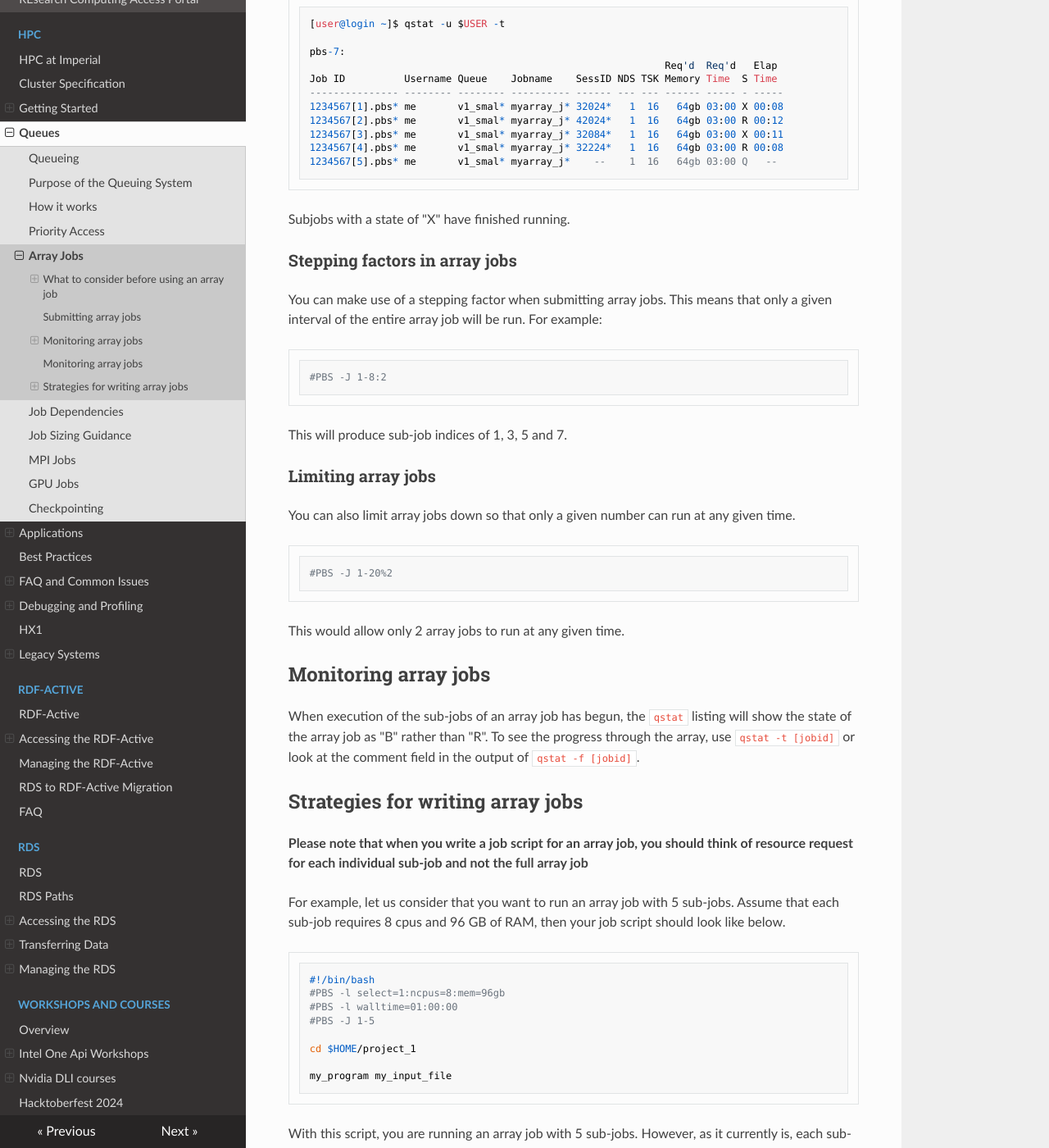
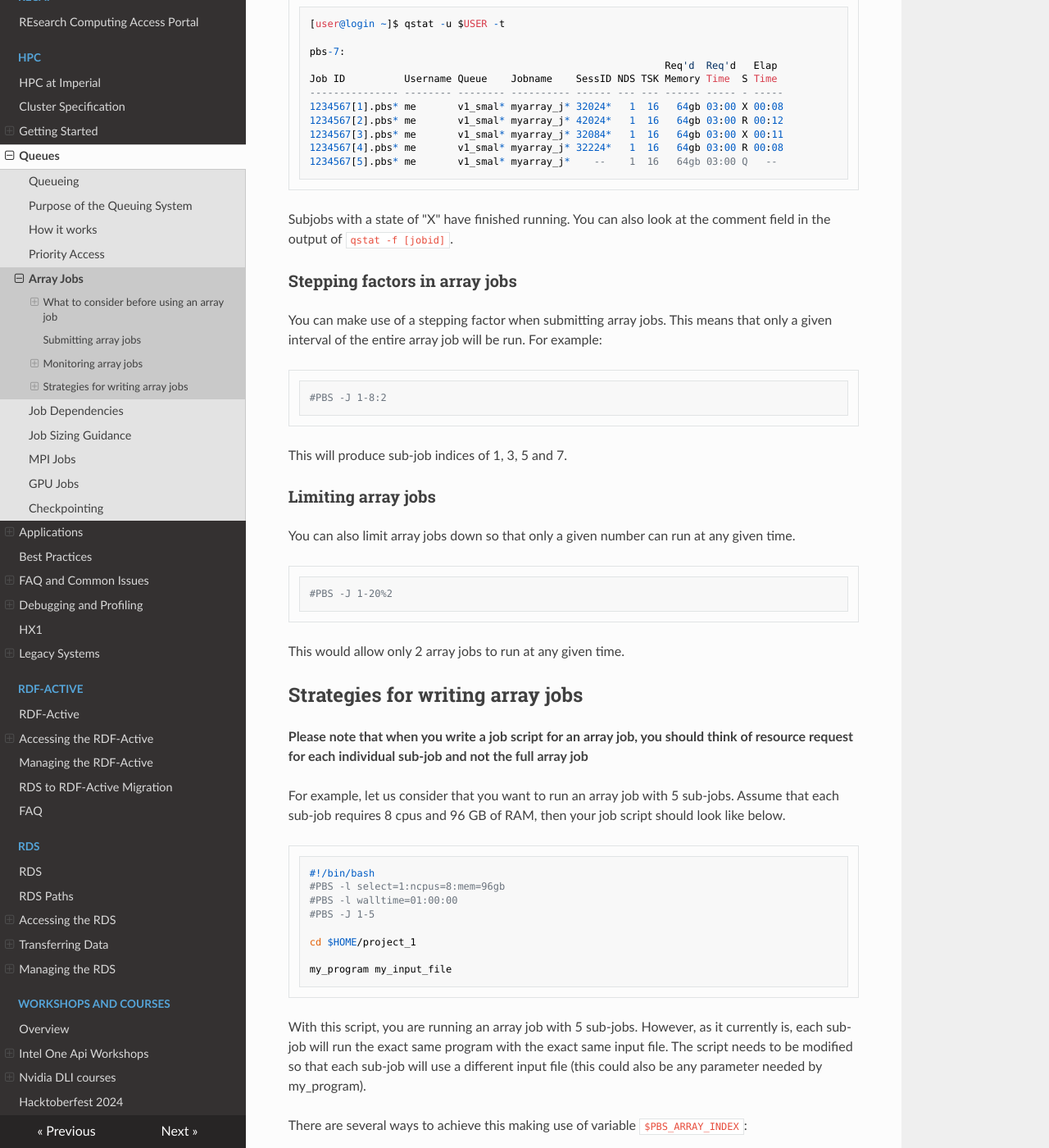
Before and after one commit to ImperialCollegeLondon/icl-rcs-user-guide, an MkDocs documentation site: the page built from docs/hpc/queues/array-jobs.md, in a window 1280 px wide and 1400 px high, scrolled down 1707 px. Shown: the whole window at 82% size. Built offline with MkDocs 1.6.1, drawn with Linux system fonts in a browser that asks for light colours; nearby versions of some CDN libraries.

Commit message:
Update array-jobs.md

````diff
--- a/docs/hpc/queues/array-jobs.md
+++ b/docs/hpc/queues/array-jobs.md
@@ -61,7 +61,7 @@ Job ID          Username Queue    Jobname    SessID NDS TSK Memory Time  S Time
 1234567[5].pbs* me       v1_smal* myarray_j*    --    1  16   64gb 03:00 Q   --
 ```
 
-Subjobs with a state of "X" have finished running.
+Subjobs with a state of "X" have finished running. You can also look at the comment field in the output of `qstat -f [jobid]`.
 
 ### Stepping factors in array jobs
 
@@ -82,11 +82,6 @@ You can also limit array jobs down so that only a given number can run at any gi
 ```
 
 This would allow only 2 array jobs to run at any given time.
-
-
-## Monitoring array jobs
-
-When execution of the sub-jobs of an array job has begun, the `qstat` listing will show the state of the array job as "B" rather than "R". To see the progress through the array, use `qstat -t [jobid]` or look at the comment field in the output of `qstat -f [jobid]`.
 
 ## Strategies for writing array jobs
 
````
